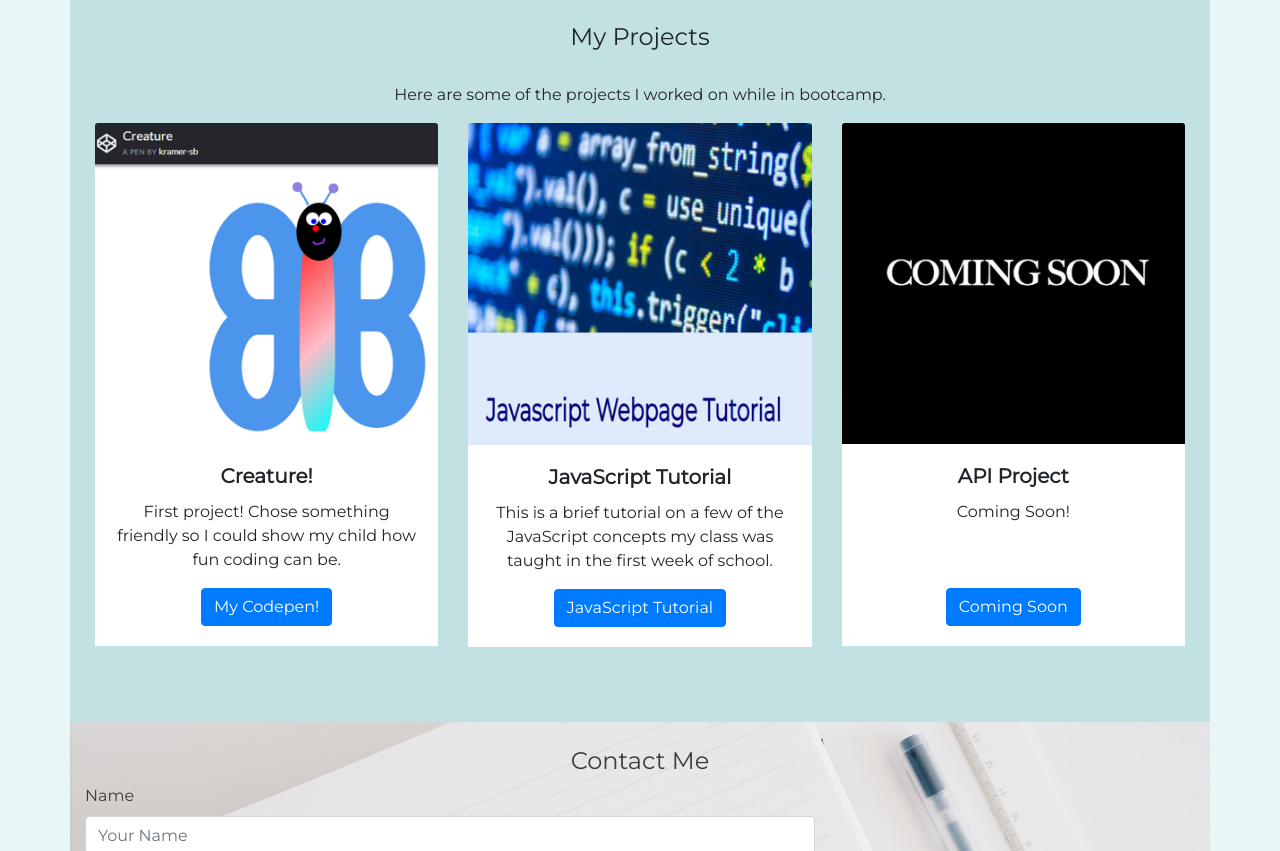
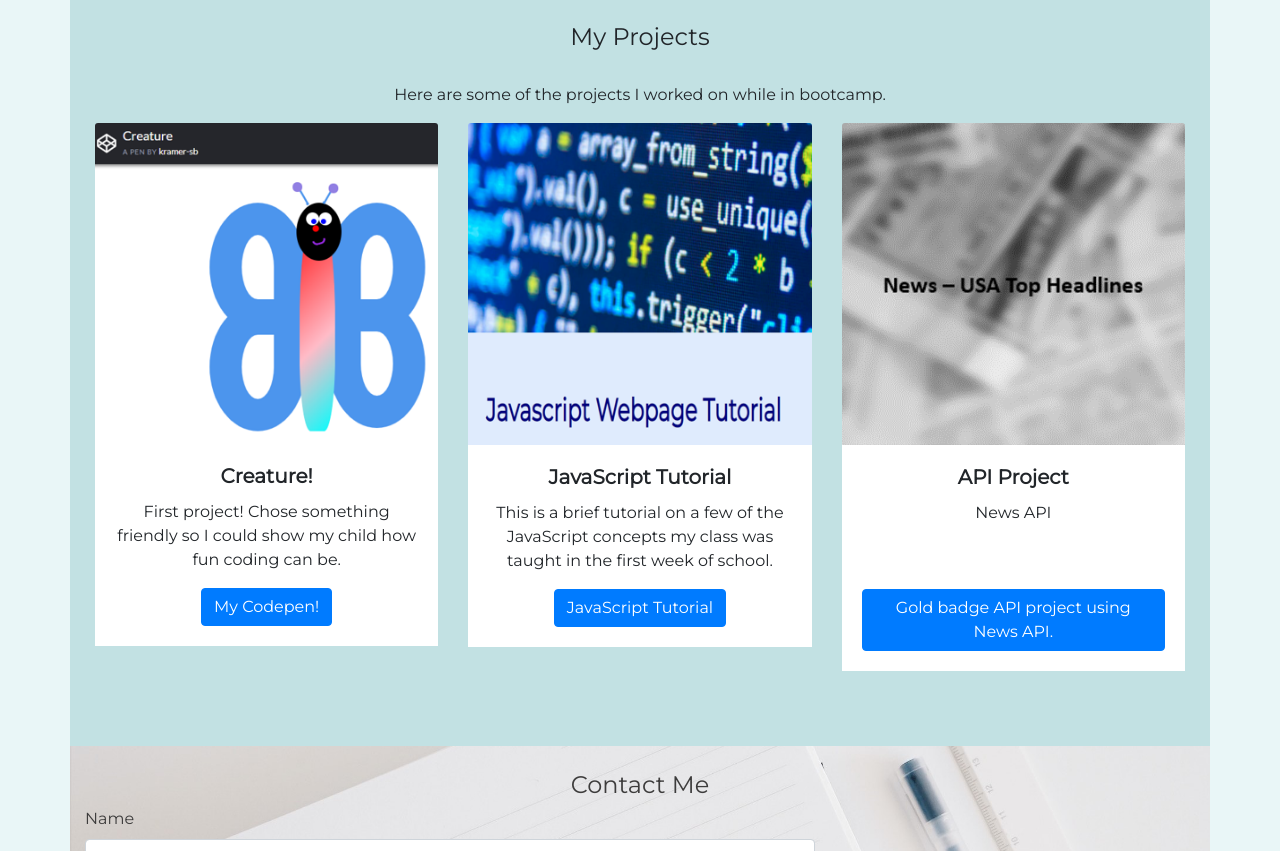
Before and after one commit to kramer-sb/kramer-sb.github.io, a plain HTML site: page index.html in a window 1280 px wide. Shown: the part 540-1391 px from the top of the page. Drawn offline with nearby package versions, Linux system fonts and the light colour scheme.

Commit message:
api info addition

```diff
--- a/index.html
+++ b/index.html
@@ -101,11 +101,11 @@
                   </div>
                 </div>
                 <div class="col-sm-4 text-center">
-                  <img class="card-img-top" src="./assets/comingsoon2.PNG" alt="API">
+                  <img class="card-img-top" src="./assets/newsheadline.png" alt="API">
                   <div class="card-body">
                     <h5 class="card-title text-center"><b>API Project</b></h5>
-                    <p class="card-text text-center">Coming Soon!<br /><br /><br /> </p>
-                    <a href="https://google.com" class="btn btn-primary" text-align="center">Coming Soon</a>
+                    <p class="card-text text-center">News API<br /><br /><br /> </p>
+                    <a href="https://sbk-efa-apichallenge.firebaseapp.com/" class="btn btn-primary" text-align="center">Gold badge API project using News API.</a>
                   </div>
                 </div>
               </div>
```
Also changed, not shown: assets/newsheadline.png (added).
